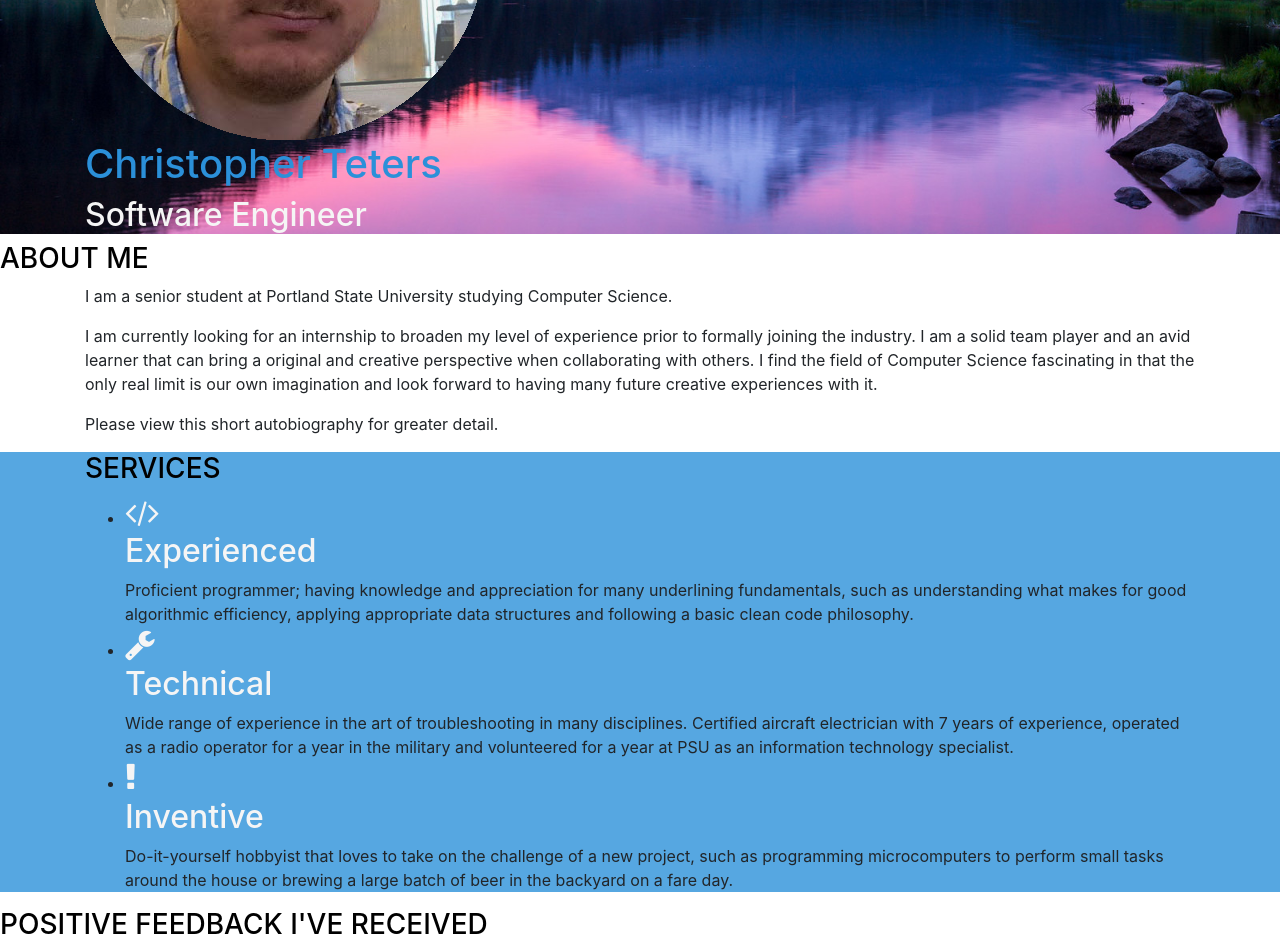
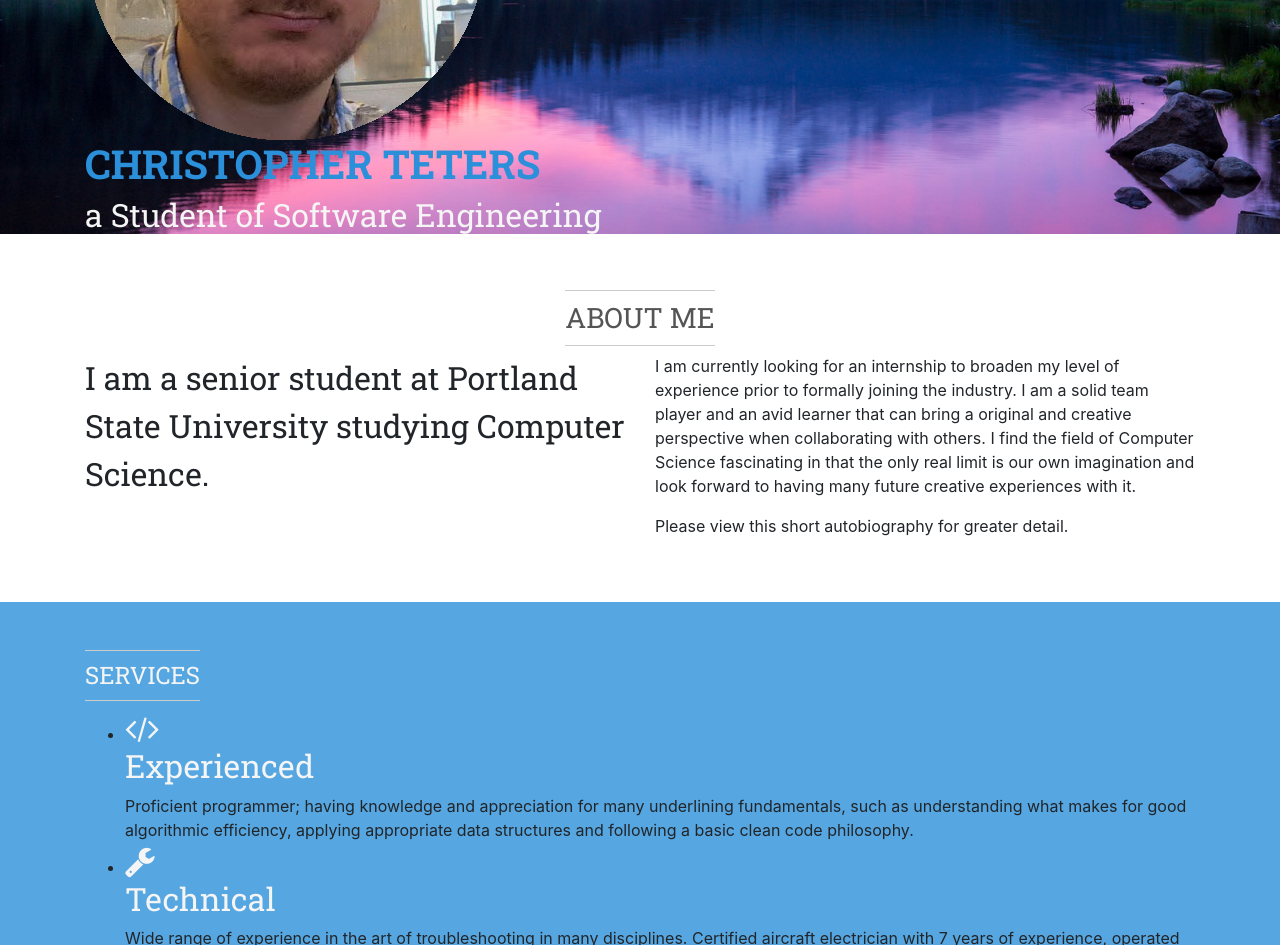
Before and after one commit to cteters/cteters.github.io, a plain HTML site: page index.html in a window 1280 px wide. Shown: the part 340-1285 px from the top of the page. Drawn offline with nearby package versions, Linux system fonts and the light colour scheme.

Commit message:
Updated the stylesheet and began work on dividing section columns

```diff
--- a/css/style.css
+++ b/css/style.css
@@ -1,5 +1,23 @@
+h1,
+h2,
+h3,
+h4,
+h5,
+h6,
+.h1,
+.h2,
+.h3,
+.h4,
+.h5,
+.h6 {
+  font-family: "Roboto Slab", serif;
+  color: inherit;
+}
+
 h1 {
     color: #2b90d9;
+    font-weight: bold;
+    font-size: 40px;
 
 }
 
@@ -8,15 +26,27 @@ h2 {
 }
 
 h3 {
-    color: #000;
+    color: #555;
+    display: inline-block;
+    padding: 10px 0;
+    text-align: center;
+    border-bottom: solid 1px #ccc;
+    border-top: solid 1px #ccc;
+    text-transform: uppercase;
 }
 
 h4 {
-    color: #ccc;
+    color: #f5f5f5;
+    display: inline-block;
+    padding: 10px 0;
+    text-align: center;
+    border-bottom: solid 1px #ccc;
+    border-top: solid 1px #ccc;
+    text-transform: uppercase;
 }
 
 h5 {
-    color: orange;
+    color: #ccc;
 }
 
 h6 {
--- a/index.html
+++ b/index.html
@@ -12,6 +12,9 @@
 
     <!-- Font Awesome -->
     <link rel="stylesheet" href="https://cdnjs.cloudflare.com/ajax/libs/font-awesome/4.7.0/css/font-awesome.min.css">
+
+    <!-- Google fonts - Roboto + Roboto Slab-->
+    <link rel="stylesheet" href="https://fonts.googleapis.com/css?family=Roboto+Slab:400,700%7CRoboto:400,700,300">
 
     <!-- Bootstrap dependence -->
     <link rel="stylesheet" href="https://maxcdn.bootstrapcdn.com/bootstrap/4.4.1/css/bootstrap.min.css">
@@ -43,30 +46,40 @@
       <div class="container">
         </br>
         <img src="img/self-portrait.png" ailing="center" alt="self portrait">
-        <h1> Christopher Teters </h1>
-        <h2> Software Engineer</h2>
+        <h1> <strong>CHRISTOPHER TETERS </strong></h1>
+        <h2> a Student of Software Engineering</h2>
       </div>
     </section>
 
     <!-- About-->
     <section id="about" class="about-section about">
-      <h3>ABOUT ME</h3>
       <div class="container">
-        <p>I am a senior student at Portland State University studying Computer Science.</p>
 
-        <p> I am currently looking for an internship to broaden my level of experience prior
-            to formally joining the industry. I am a solid team player and an avid
-            learner that can bring a original and creative perspective when collaborating with others.
-            I find the field of Computer Science fascinating in that the only real limit is our own
-            imagination and look forward to having many future creative experiences with it.</p>
-
-        <p>Please view this short autobiography for greater detail.</p>
+        <br><br>
+          <header class="text-center">
+        <h3 class="title">ABOUT ME</h3>
+          </header>
+          <div class="row">
+            <div class="col-lg-6"  >
+              <font size="6" face="Roboto Slab"><p>I am a senior student at Portland State University studying Computer Science.</p></font>
+            </div>
+            <div data-animate="fadeInUp" class="col-lg-6">
+      <p>I am currently looking for an internship to broaden my level of experience prior
+              to formally joining the industry. I am a solid team player and an avid
+              learner that can bring a original and creative perspective when collaborating with others.
+              I find the field of Computer Science fascinating in that the only real limit is our own
+              imagination and look forward to having many future creative experiences with it.</p>
+          <p>Please view this short autobiography for greater detail.</p>
+          </div>
       </div>
+    </div>
+  <br><br>
     </section>
 
     <section id="services" class="services-section services">
       <div class="container">
-        <h3>SERVICES</h3>
+        <br><br>
+        <h4><center>SERVICES</center></h4>
         <ul>
           <li>
             <h2>
@@ -94,6 +107,7 @@
             of beer in the backyard on a fare day.
           </li>
         </ul>
+        <br><br>
       </div>
     </section>
 
@@ -101,8 +115,8 @@
 
 
 <section id="testimonials" class="carousel slide" data-ride="carousel" data-interval="6000">
-
-  <h3>POSITIVE FEEDBACK I'VE RECEIVED</h3>
+<br><br>
+  <h3><center>POSITIVE FEEDBACK I'VE RECEIVED</center></h3>
 
 
 <ol class="carousel-indicators">
@@ -184,6 +198,7 @@
 <span class="sr-only">Next</span>
 </a>
 
+<br><br>
 </section>
 
 
```
